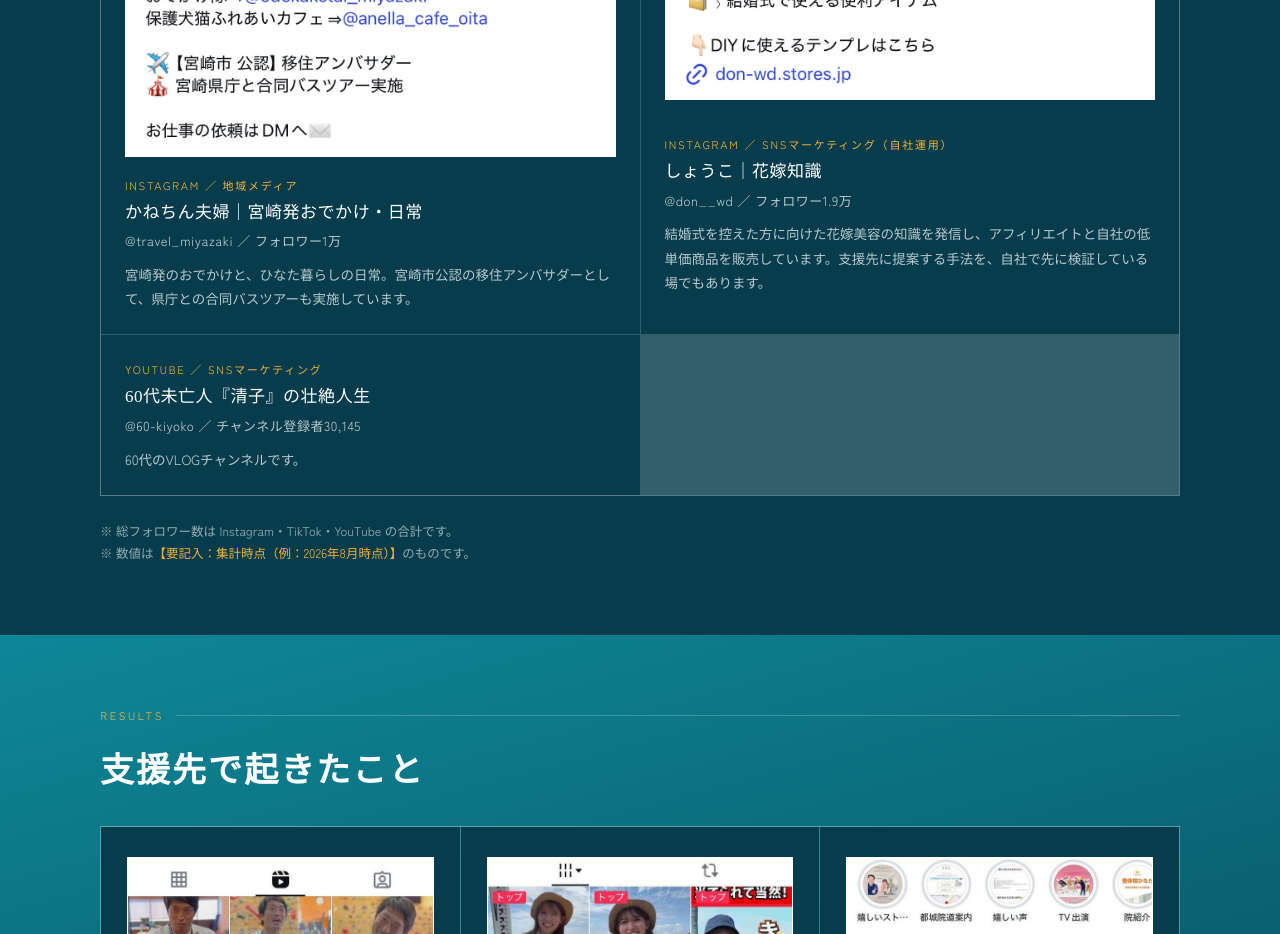
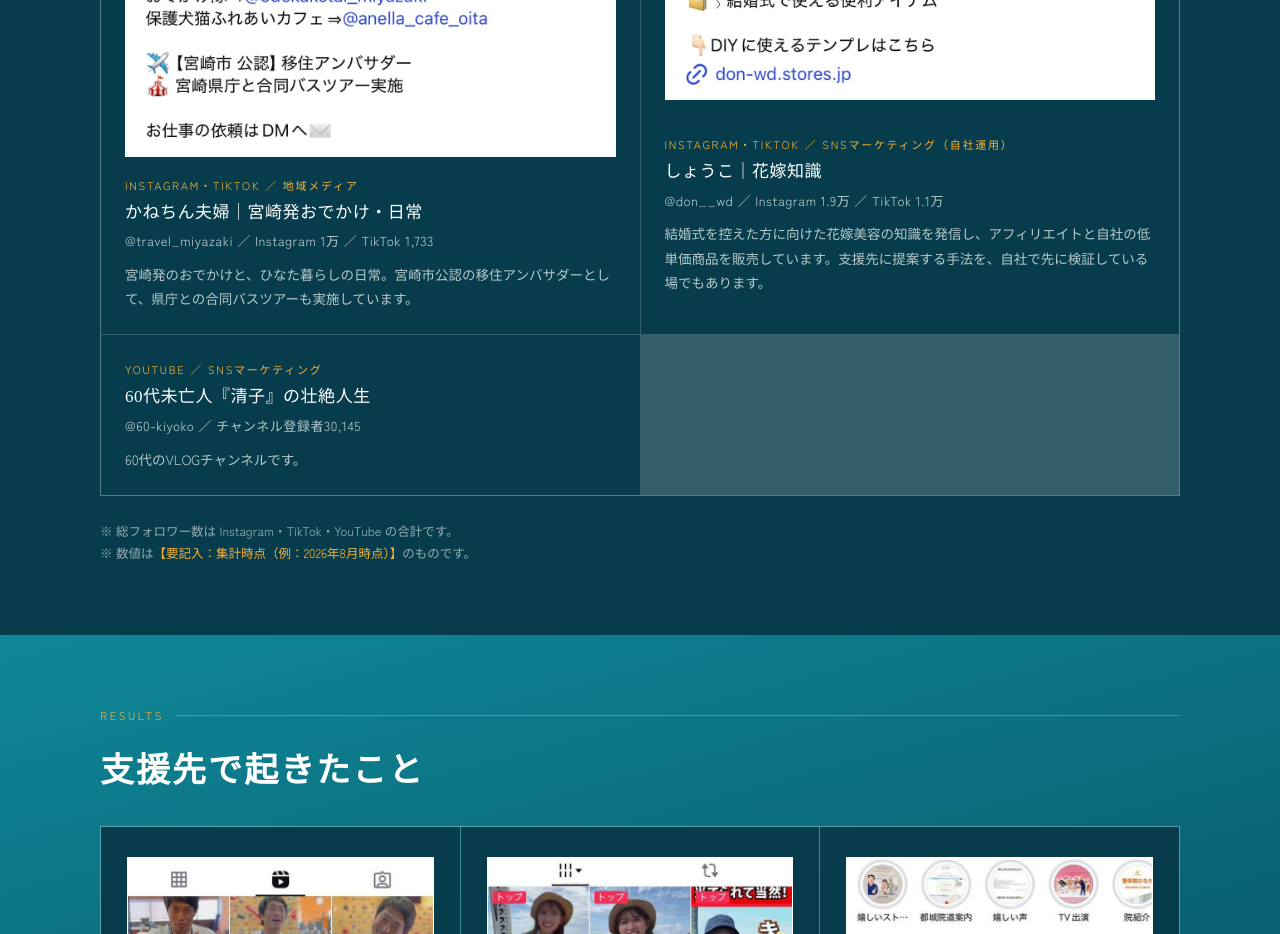
Before and after one commit to kanetin219-sudo/kanetin-corporate, a plain HTML site: page index.html in a window 1280 px wide. Shown: the part 5900-6834 px from the top of the page. Drawn offline with Linux system fonts and the light colour scheme; a web font is replaced by a local one.

Commit message:
運営アカウント：TikTokのフォロワー数を併記（2アカウント）
@travel_miyazaki TikTok 1,733 / @don__wd TikTok 1.1万。
プラットフォーム表示も INSTAGRAM・TIKTOK に更新。

```diff
--- a/index.html
+++ b/index.html
@@ -299,9 +299,9 @@
       <a class="account" href="https://www.instagram.com/travel_miyazaki" target="_blank" rel="noopener">
         <img class="account__shot" src="./img/shot-travel_miyazaki.jpg" alt="かねちん夫婦（@travel_miyazaki）のInstagramプロフィール" loading="lazy">
         <span class="account__body">
-          <span class="account__plat">INSTAGRAM ／ 地域メディア</span>
+          <span class="account__plat">INSTAGRAM・TIKTOK ／ 地域メディア</span>
           <span class="account__name">かねちん夫婦｜宮崎発おでかけ・日常</span>
-          <span class="account__handle">@travel_miyazaki ／ フォロワー1万</span>
+          <span class="account__handle">@travel_miyazaki ／ Instagram 1万 ／ TikTok 1,733</span>
           <span class="account__desc">宮崎発のおでかけと、ひなた暮らしの日常。宮崎市公認の移住アンバサダーとして、県庁との合同バスツアーも実施しています。</span>
         </span>
       </a>
@@ -309,9 +309,9 @@
       <a class="account" href="https://www.instagram.com/don__wd" target="_blank" rel="noopener">
         <img class="account__shot" src="./img/shot-don__wd.jpg" alt="しょうこ｜花嫁知識（@don__wd）のInstagramプロフィール" loading="lazy">
         <span class="account__body">
-          <span class="account__plat">INSTAGRAM ／ SNSマーケティング（自社運用）</span>
+          <span class="account__plat">INSTAGRAM・TIKTOK ／ SNSマーケティング（自社運用）</span>
           <span class="account__name">しょうこ｜花嫁知識</span>
-          <span class="account__handle">@don__wd ／ フォロワー1.9万</span>
+          <span class="account__handle">@don__wd ／ Instagram 1.9万 ／ TikTok 1.1万</span>
           <span class="account__desc">結婚式を控えた方に向けた花嫁美容の知識を発信し、アフィリエイトと自社の低単価商品を販売しています。支援先に提案する手法を、自社で先に検証している場でもあります。</span>
         </span>
       </a>
```
